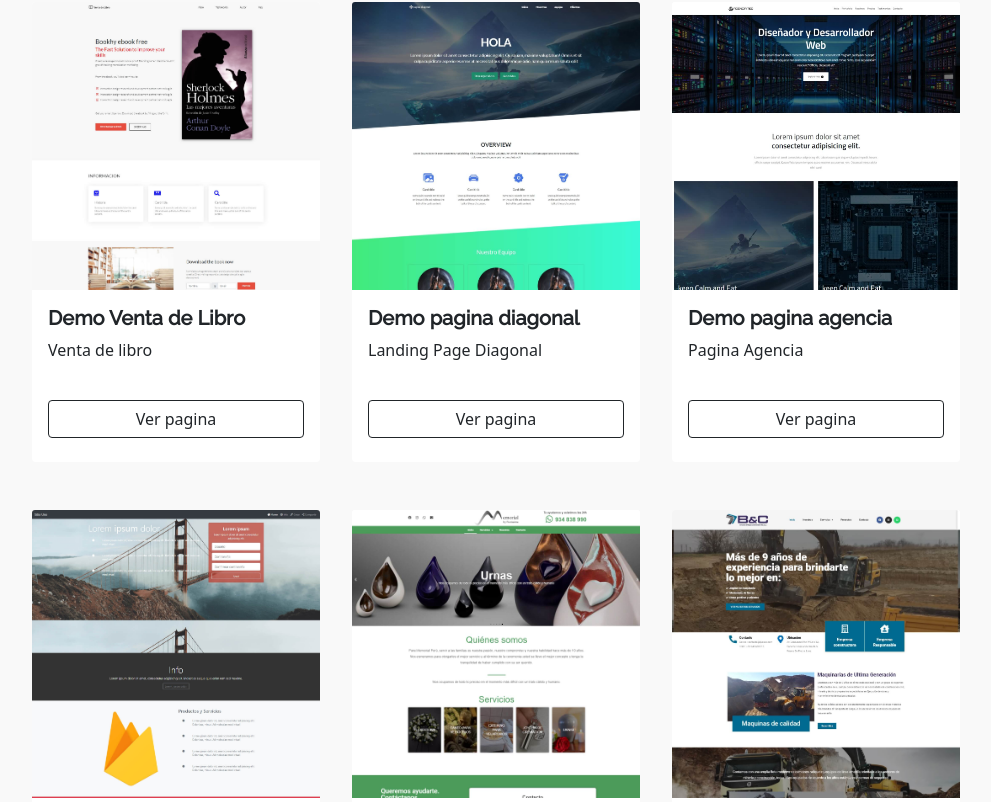
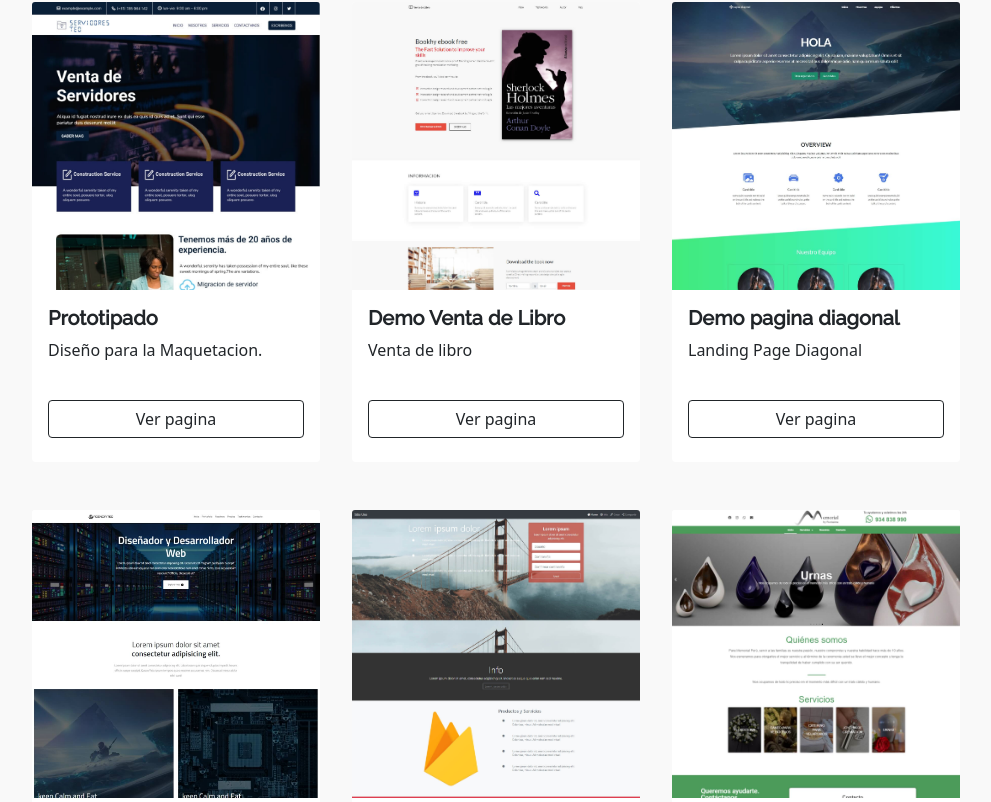
Before and after one commit to KOLEN94/Teofilo-Rosales-Freelancer, a React (Create React App) app: page /#/ in a window 1280 px wide. Shown: the part 4786-5588 px from the top of the page, without its empty margins (144-1135 px from the left). Built offline with nearby package versions, Linux system fonts and the light colour scheme.

Commit message:
actualizacion 7 octubre 2022

```diff
--- a/src/Componentes/Portafolio/Data.js
+++ b/src/Componentes/Portafolio/Data.js
@@ -10,7 +10,7 @@ import img09 from '../../imagenes/www.obilens.com.jpg'
 import img10 from '../../imagenes/edecesos.com.jpg'
 import img11 from '../../imagenes/LORENA-Metropolitanmodels-España.jpg'
 import img12 from '../../imagenes/rdatascienceschool.com.jpg'
-/*import img13 from '../../imagenes/peluqueria.jpg' */
+import img13 from '../../imagenes/Pagina prueba 07.jpg'
 import img14 from '../../imagenes/venta-libros.jpg'
 import img15 from '../../imagenes/pagina-diagonal.jpg'
 import img16 from '../../imagenes/demo-agencia-cuadrado.jpg'
@@ -124,6 +124,14 @@ const item = [
     img: img12,
     desc: 'Academia Online hecha con LearnDash.',
     link: 'https://rdatascience-school.com'
+  },
+  {
+    id: 13,
+    titulo: 'Prototipado',
+    category: "Mockup",
+    img: img13,
+    desc: 'Diseño para la Maquetacion.',
+    link: 'https://www.figma.com/proto/RUKD592gAUdtwI64N89KlI/landing-page-teo07?node-id=2%3A2&scaling=min-zoom&page-id=0%3A1&starting-point-node-id=2%3A2'
   },
   {
     id: 14,
```
Also changed, not shown: src/imagenes/Pagina prueba 07.jpg (added).
